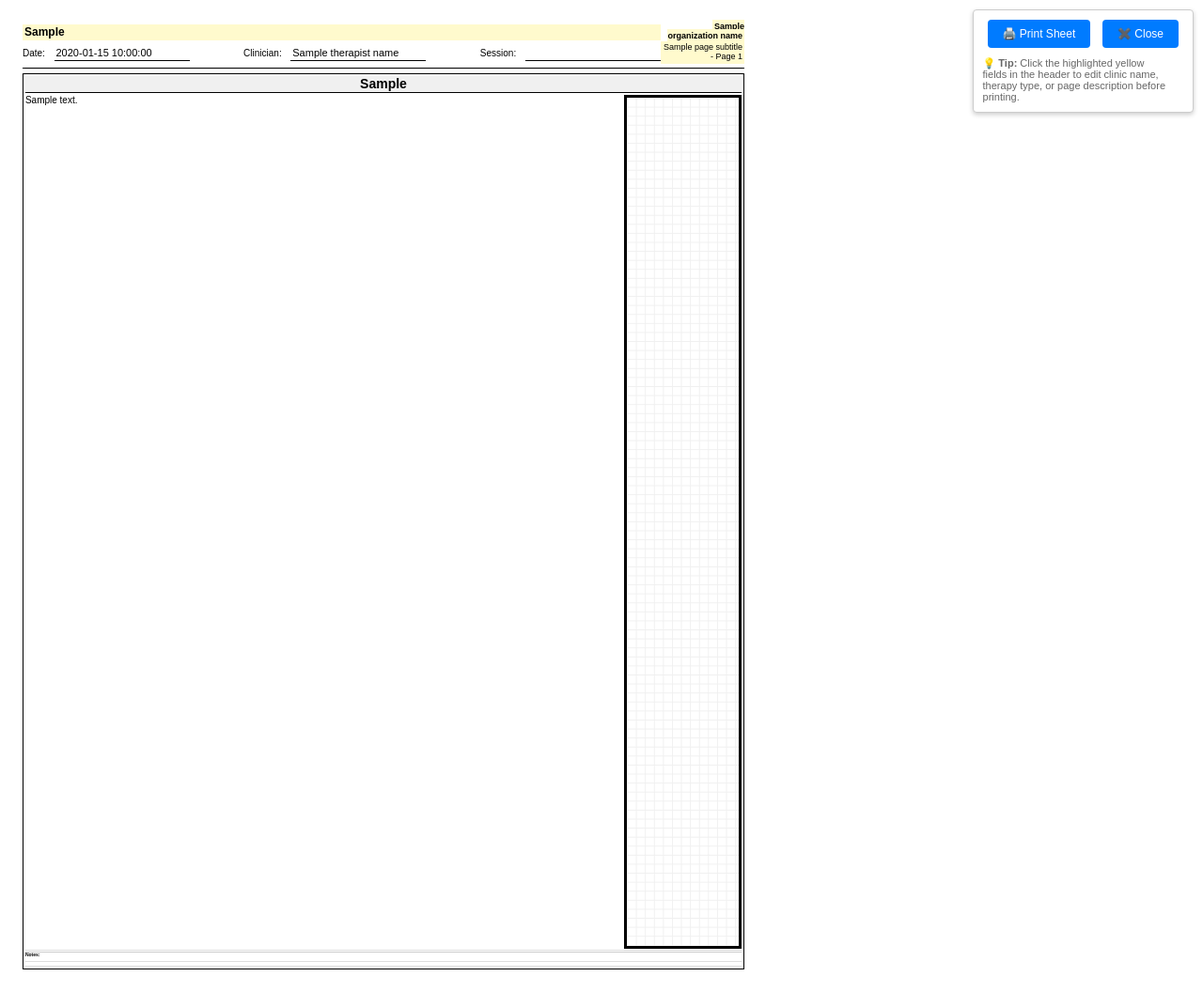
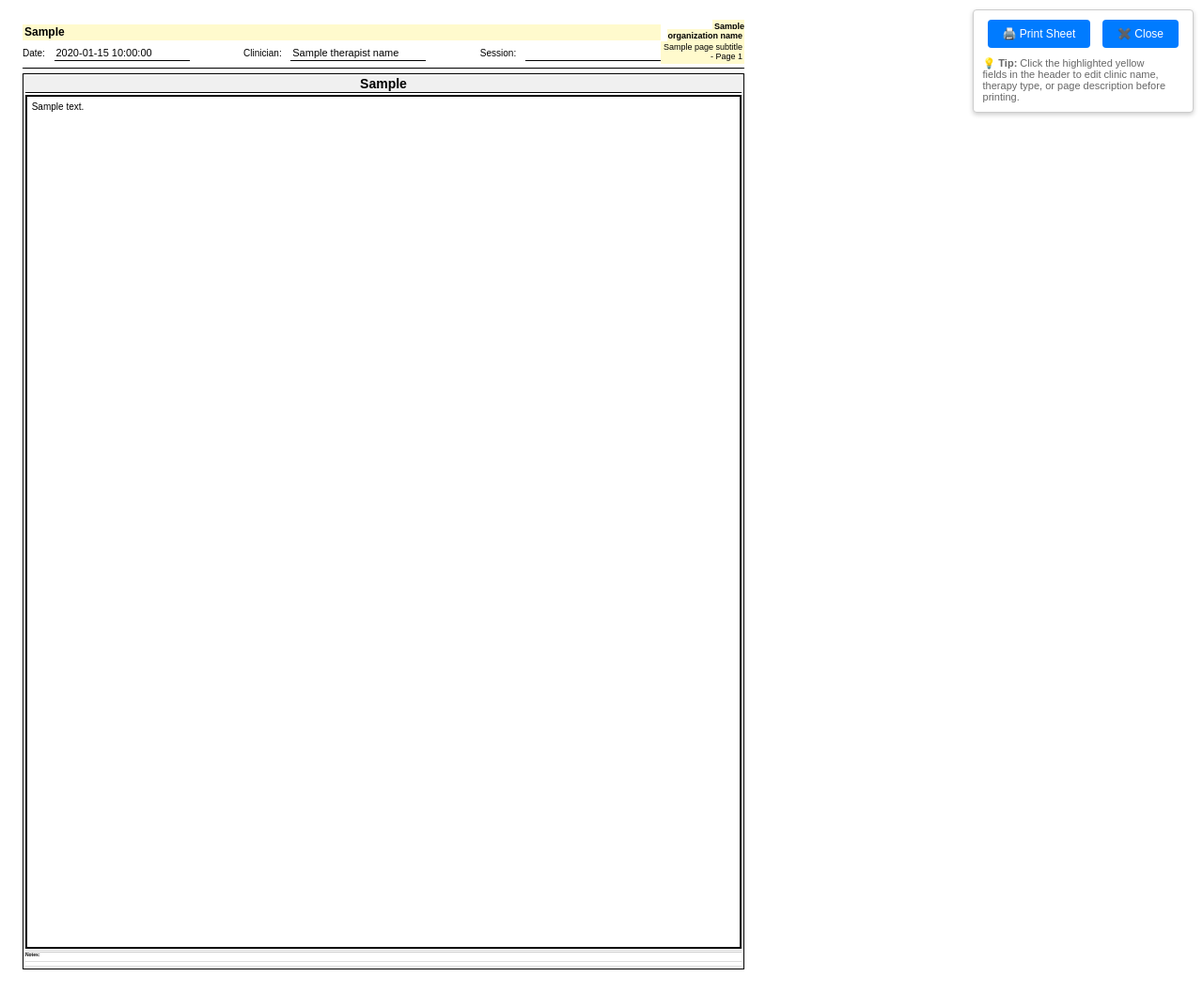
Before and after one commit to sethmansur/Session-notes, a Flask app: template templates/print_sheet.html in a window 1280 px wide. Shown: the whole page at 94% size. Run offline with Flask 3, Linux system fonts and the light colour scheme; the template is opened without the code that fills it: most values are stand-ins (such as "Sample title", 1, 10 or a date in 2020).

Commit message:
Update printable data sheets to allow manual entry in objective fields
Remove the checkbox and mini grids from the print sheet and apply a solid border around the objective text area to facilitate manual data entry by clinicians.

Replit-Commit-Author: Agent
Replit-Commit-Session-Id: dc246160-5cb3-42f5-8d69-55125622cbd6
Replit-Commit-Checkpoint-Type: full_checkpoint
Replit-Commit-Screenshot-Url: https://storage.googleapis.com/screenshot-production-us-central1/cd4b8836-b17c-4834-badd-b6d676235031/dc246160-5cb3-42f5-8d69-55125622cbd6/tDwZ6gk

```diff
--- a/templates/print_sheet.html
+++ b/templates/print_sheet.html
@@ -169,10 +169,13 @@
 
         .objective-text {
             flex: 1;
-            padding-right: 0.02in;
+            padding: 0.05in;
             line-height: 1.1;
             word-wrap: break-word;
-            max-width: calc(100% - 1.2in); /* Reserve space for count box */
+            border: 2px solid #000;
+            background: white;
+            min-height: 0.3in;
+            /* Give clinicians ample space for manual tick marks */
         }
 
         /* Dynamic font sizing for objective text */
@@ -181,26 +184,7 @@
         .three-students .objective-text { font-size: 7px; }
         .four-students .objective-text, .five-plus-students .objective-text { font-size: 6px; }
 
-        /* Count Box - Bold borders for handwritten tick marks */
-        .count-box {
-            border: 3px solid #000;
-            background: white;
-            margin-left: 0.02in;
-            flex-shrink: 0;
-            height: 100%;
-            box-sizing: border-box;
-            /* Add a subtle grid pattern for easier handwriting */
-            background-image:
-                linear-gradient(to right, #f0f0f0 1px, transparent 1px),
-                linear-gradient(to bottom, #f0f0f0 1px, transparent 1px);
-            background-size: 0.1in 0.1in;
-        }
-
-        /* Dynamic sizing for count boxes - optimized for handwritten tick marks */
-        .one-student .count-box { width: 1.3in; min-height: 0.4in; }
-        .two-students .count-box { width: 1.2in; min-height: 0.3in; }
-        .three-students .count-box { width: 1.1in; min-height: 0.25in; }
-        .four-students .count-box, .five-plus-students .count-box { width: 1.0in; min-height: 0.2in; }
+        /* Removed count box - objective text now has solid border for manual tick marks */
 
         /* Notes area - Ultra Compact */
         .notes-area {
@@ -340,7 +324,6 @@
                         <div class="objective-text" title="{{ objective.objective_text }}">
                             {{ objective.objective_text }}
                         </div>
-                        <div class="count-box"></div>
                     </div>
                     {% endfor %}
 
```
